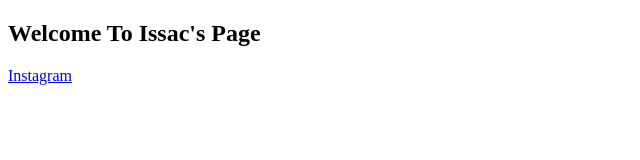
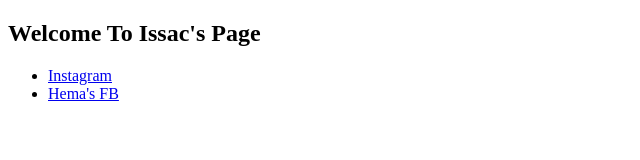
Before and after one commit to Issac1556/Issac, a plain HTML site: page index.html in a window 1280 px wide. Shown: the whole page, without its empty margins (0-640 px from the left). Drawn offline with Linux system fonts and the light colour scheme.

Commit message:
Update index.html

```diff
--- a/index.html
+++ b/index.html
@@ -7,7 +7,12 @@
 <body>
   <H2>Welcome To Issac's Page</H2>
   <nav>
-    <a href="https://instagram.com/im_issac_sodari" target="_blank">Instagram</a>
+    <ul>
+
+
+   <li> <a href="https://instagram.com/im_issac_sodari" target="_blank">Instagram</a></li>
+      <li><a href="https://facebook.com/Hema.koti.5" target="_blank">Hema's FB</a></li>
+     </ul>
   </nav>
 </body>
 </html>
```
